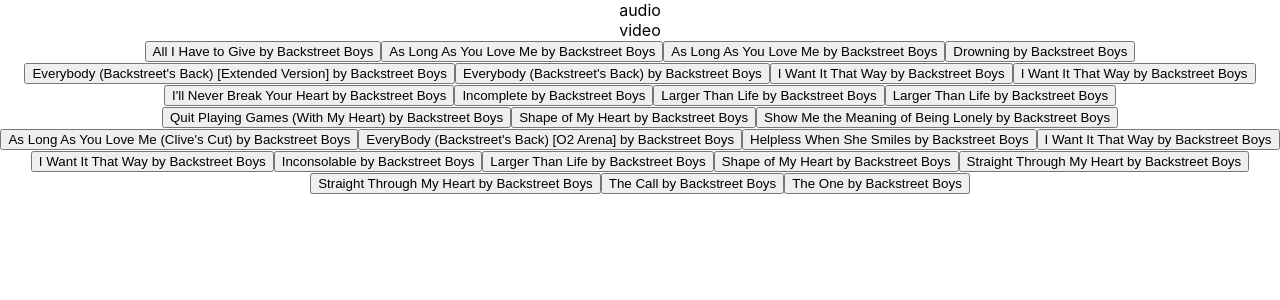
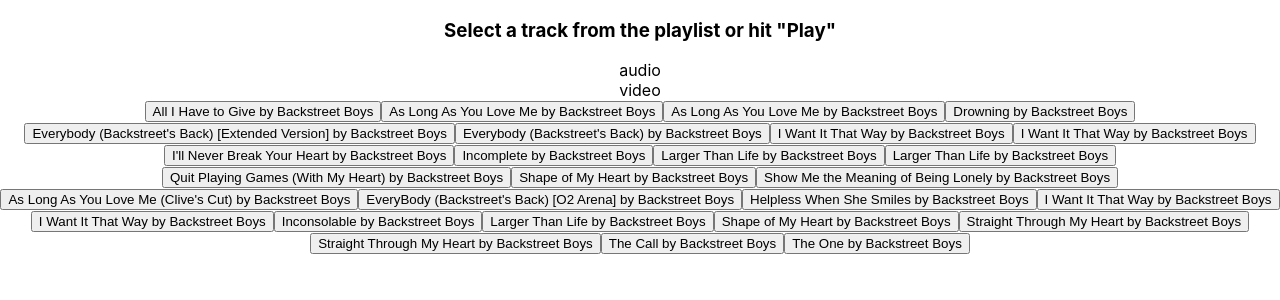
Before and after one commit to djovercash/bsb-player, a React (Create React App) app: page / in a window 1280 px wide. Shown: the top 300 px of the page. Built offline with nearby package versions, Linux system fonts and the light colour scheme; no server answers.

Commit message:
Create Track Player (#6)
Co-authored-by: Overcash <dovercash@forbes.com>

```diff
--- a/src/App.js
+++ b/src/App.js
@@ -1,5 +1,6 @@
 import React, { Component } from 'react';
 import TrackList from './components/TrackList';
+import TrackPlayer from './components/TrackPlayer';
 
 import logo from './logo.svg';
 import './App.css';
@@ -41,7 +42,10 @@ class App extends Component {
 		console.log('STATE: ', this.state)
 		return (
 			<div className='App'>
-				<TrackList callbacks={{ trackClickCallback: this._onTrackChangeCallback }} tracks={[...this.state.audioTracks, ...this.state.videoTracks]}/>
+				<TrackPlayer currentTrack={this.state.currentTrack} />
+				<TrackList
+					callbacks={{ trackClickCallback: this._onTrackChangeCallback }}
+					tracks={[...this.state.audioTracks, ...this.state.videoTracks]} />
 			</div>
 		)
 	};
--- /dev/null
+++ b/src/components/TrackPlayer.js
@@ -0,0 +1,32 @@
+import React, { Component } from 'react';
+
+class TrackPlayer extends Component {
+	/**
+	 * Creates a new player element
+	 * @param {Object} currentTrack The current track selected by the user
+	 * @return {JSX} The new player element
+	 */
+	createPlayer(currentTrack = {}) {
+		const CustomTag = currentTrack.medium || 'audio';
+		const tagType = currentTrack.medium === 'video' ? 'video/mp4' : 'audio/x-m4a';
+
+		return (
+			<CustomTag name={currentTrack.medium || 'audio'} >
+				<source src={currentTrack.mediaUrl || ''} type={tagType}/>
+			</CustomTag>
+		)
+	}
+
+	render() {
+		return (
+			<div className='track-player'>
+				<div className='track-player__media'>
+					{this.createPlayer(this.props.currentTrack || {})}
+				</div>
+				<h3 className='track-player__title'>{(this.props.currentTrack || {}).title || 'Select a track from the playlist or hit "Play"'}</h3>
+			</div>
+		);
+	}
+}
+
+export default TrackPlayer;
```
